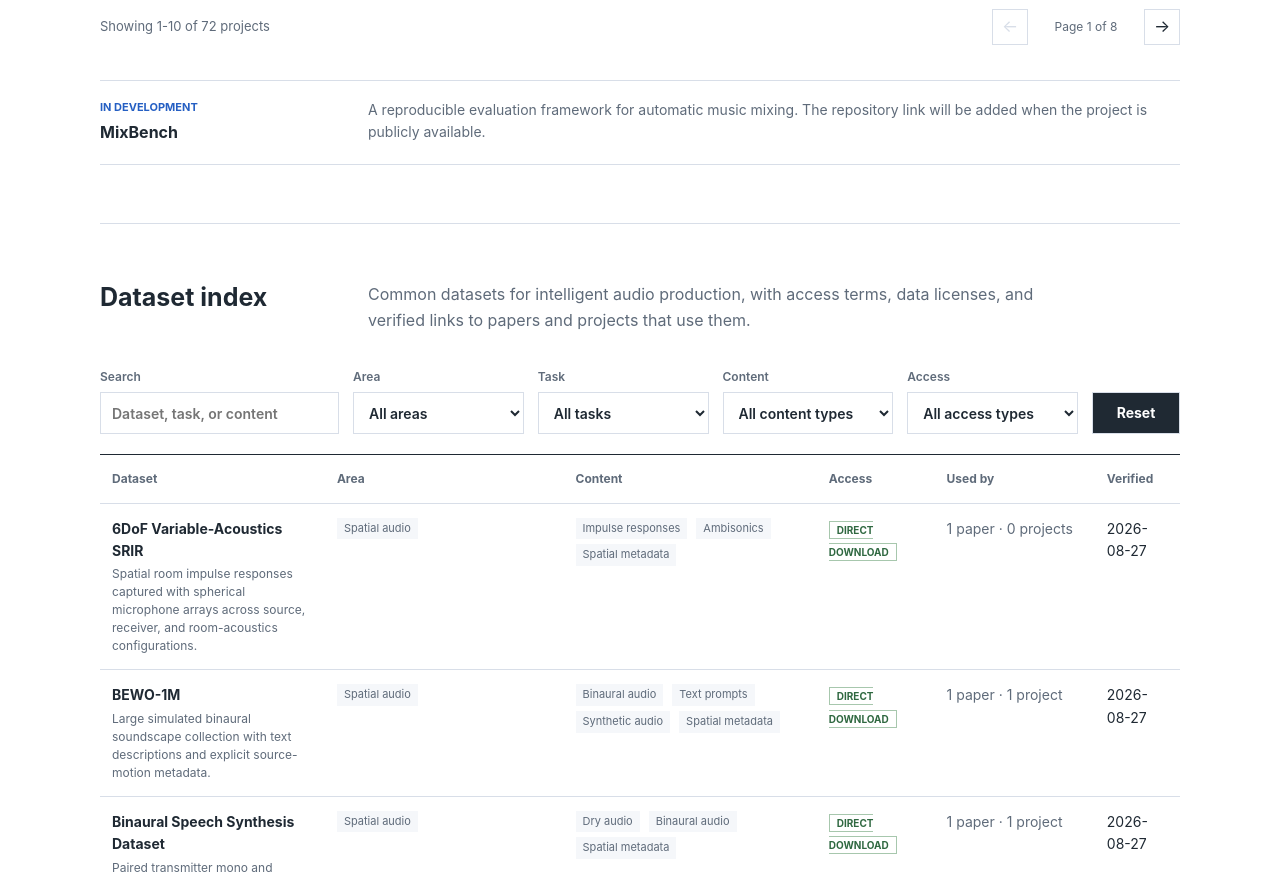
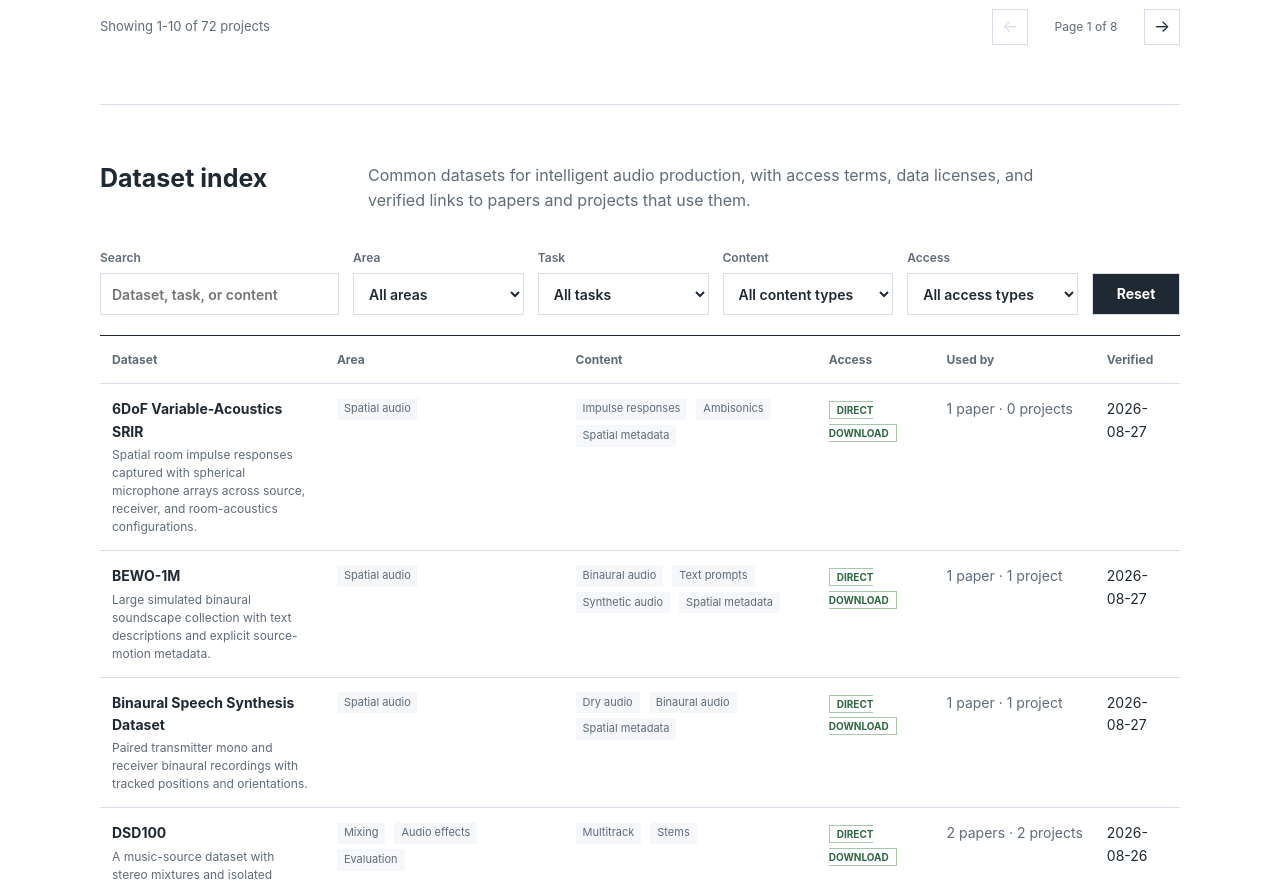
Before and after one commit to meteroad/intelligent-audio-production-resources, a plain HTML site: page index.html in a window 1280 px wide. Shown: the part 2996-3876 px from the top of the page. Drawn offline with Linux system fonts and the light colour scheme.

Commit message:
Remove unreleased MixBench placeholder

```diff
--- a/app.js
+++ b/app.js
@@ -67,7 +67,6 @@ const translations = {
     "projects.noReviewedTaxonomy": "No reviewed taxonomy tags.",
     "projects.linksLabel": "Project links",
     "projects.verifiedLabel": "Verified",
-    "projects.mixbench": "A reproducible evaluation framework for automatic music mixing. The repository link will be added when the project is publicly available.",
     "datasets.title": "Dataset index",
     "datasets.description": "Common datasets for intelligent audio production, with access terms, data licenses, and verified links to papers and projects that use them.",
     "datasets.searchPlaceholder": "Dataset, task, or content",
@@ -176,7 +175,6 @@ const translations = {
     "control.direct-prediction": "Direct prediction",
     "track.single-track": "Single-track",
     "track.multitrack": "Multitrack",
-    "common.inDevelopment": "In development",
     "common.later": "Later",
     "community.title": "Help improve the index",
     "community.description": "Submit missing papers, projects, datasets, or corrections through GitHub. Contributions are reviewed before they enter the public index.",
@@ -332,7 +330,6 @@ const translations = {
     "projects.noReviewedTaxonomy": "暂无已核验分类标签。",
     "projects.linksLabel": "项目链接",
     "projects.verifiedLabel": "核验时间",
-    "projects.mixbench": "面向自动音乐混音的可复现评测框架；项目公开后将在此补充仓库链接。",
     "datasets.title": "数据集索引",
     "datasets.description": "汇总智能音频制作常用数据集，并记录访问方式、数据许可证，以及已核验的使用论文和项目。",
     "datasets.searchPlaceholder": "搜索数据集、任务或内容",
@@ -441,7 +438,6 @@ const translations = {
     "control.direct-prediction": "直接预测（非迭代）",
     "track.single-track": "单轨",
     "track.multitrack": "多轨",
-    "common.inDevelopment": "开发中",
     "common.later": "后续",
     "community.title": "参与共建",
     "community.description": "欢迎通过 GitHub 补充遗漏的论文、项目和数据集，或提交信息修正。所有贡献经核验后进入公开索引。",
--- a/index.html
+++ b/index.html
@@ -10,8 +10,8 @@
     <meta property="og:url" content="https://meteroad.github.io/intelligent-audio-production-resources/">
     <meta property="og:image" content="https://meteroad.github.io/intelligent-audio-production-resources/assets/social-preview.jpg">
     <link rel="canonical" href="https://meteroad.github.io/intelligent-audio-production-resources/">
-    <link rel="stylesheet" href="styles.css?v=20260827-2">
-    <script src="app.js?v=20260827-3" defer></script>
+    <link rel="stylesheet" href="styles.css?v=20260828-1">
+    <script src="app.js?v=20260828-1" defer></script>
   </head>
   <body>
     <header class="site-header">
@@ -215,10 +215,6 @@
             <button id="project-next" class="pagination-button" type="button" aria-label="Next page" data-i18n-aria-label="pagination.next">&rarr;</button>
           </nav>
         </div>
-        <div class="upcoming-project">
-          <div><span data-i18n="common.inDevelopment">In development</span><strong>MixBench</strong></div>
-          <p data-i18n="projects.mixbench">A reproducible evaluation framework for automatic music mixing. The repository link will be added when the project is publicly available.</p>
-        </div>
         <noscript><p class="notice">JavaScript is required to render the project index.</p></noscript>
       </section>
 
--- a/styles.css
+++ b/styles.css
@@ -611,38 +611,6 @@ td {
 .dataset-usage {
   color: var(--muted);
   white-space: nowrap;
-}
-
-.upcoming-project {
-  display: grid;
-  grid-template-columns: 220px minmax(0, 1fr);
-  gap: 48px;
-  margin-top: 34px;
-  padding: 18px 0;
-  border-top: 1px solid var(--line);
-  border-bottom: 1px solid var(--line);
-}
-
-.upcoming-project div {
-  display: grid;
-  gap: 4px;
-}
-
-.upcoming-project span {
-  color: var(--accent);
-  font-size: 11px;
-  font-weight: 650;
-  text-transform: uppercase;
-}
-
-.upcoming-project strong {
-  font-size: 16px;
-}
-
-.upcoming-project p {
-  margin: 0;
-  color: var(--muted);
-  font-size: 14px;
 }
 
 .resource-list {
@@ -1297,7 +1265,6 @@ footer p {
   .index-controls,
   .project-controls,
   .dataset-controls,
-  .upcoming-project,
   .agent-note,
   .resource-entry {
     grid-template-columns: 1fr;
```
